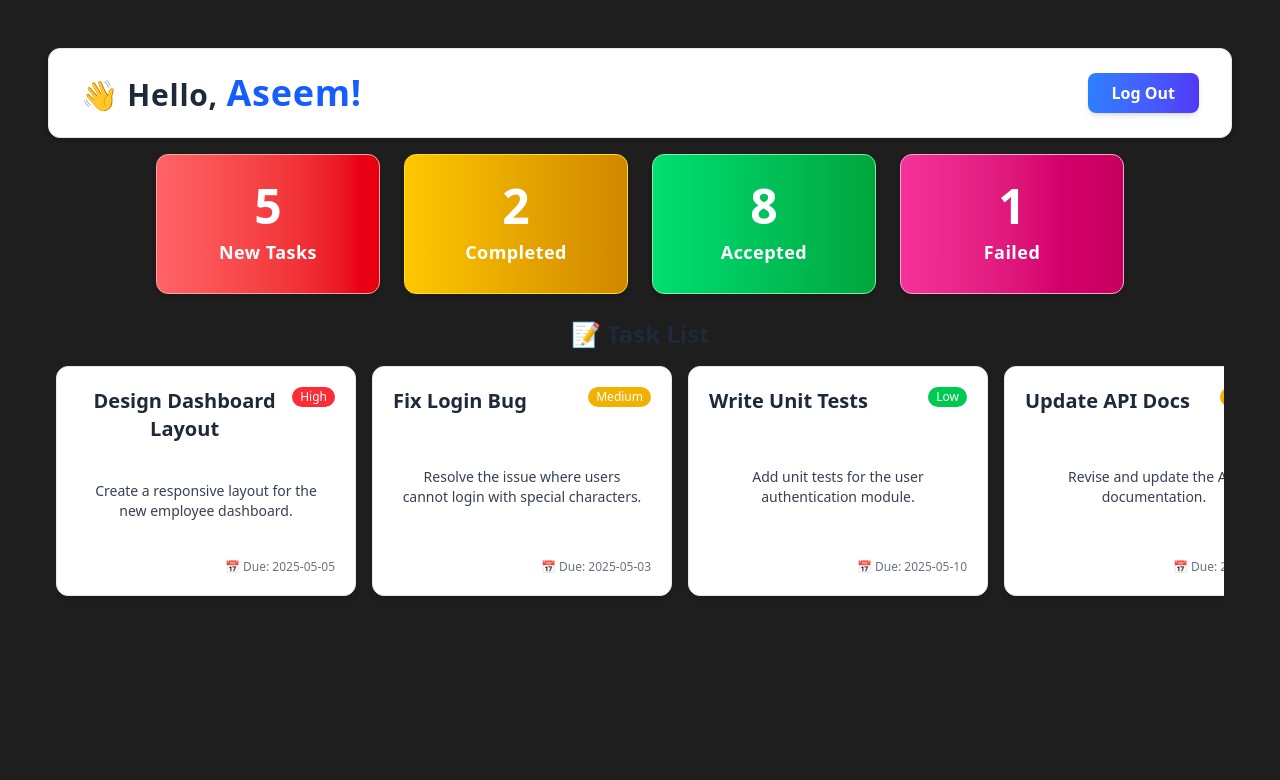
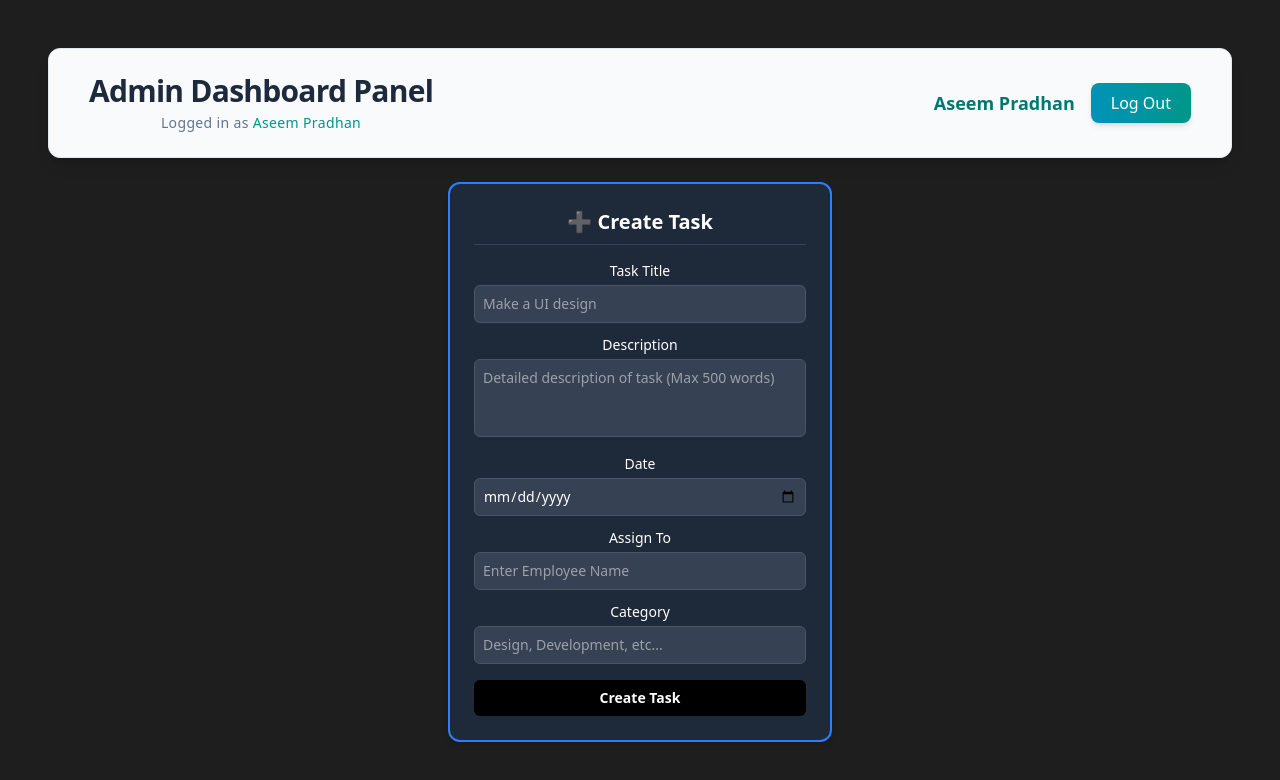
Before and after one commit to ethicalByte1443/Employee-Management-System, a React (Vite) app: page / in a window 1280 px wide. Shown: the top 780 px of the page. Built offline with nearby package versions, Linux system fonts and the light colour scheme.

Commit message:
Adding Admin Panel

```diff
--- a/src/App.jsx
+++ b/src/App.jsx
@@ -1,13 +1,16 @@
 import React from 'react'
 import Login from './components/Auth/Login'
 import EmployeeDashboard from './components/Dashboard/EmployeeDashboard'
+import AdminDashboard from './components/Dashboard/AdminDashboard'
 import './App.css'
 const App = () => {
   return (
     <>
       {/* <Login /> */}
 
-      <EmployeeDashboard />
+      {/* <EmployeeDashboard /> */}
+
+      <AdminDashboard />
     </>
   )
 }
--- a/src/components/Dashboard/AdminDashboard.jsx
+++ b/src/components/Dashboard/AdminDashboard.jsx
@@ -0,0 +1,69 @@
+import React from 'react';
+import AdminHeader from '../other/AdminHeader';
+
+const AdminDashboard = () => {
+  return (
+    <div className="min-h-screen text-white">
+      <AdminHeader username="Aseem Pradhan" />
+
+      <div className="flex justify-center mt-6">
+        <form className="bg-gray-800 p-6 rounded-xl border-2 border-blue-500 w-full max-w-sm shadow-md text-sm">
+          <h2 className="text-xl font-bold mb-4 border-b border-gray-700 pb-2">➕ Create Task</h2>
+
+          <div className="mb-3">
+            <label className="block mb-1 font-medium">Task Title</label>
+            <input
+              type="text"
+              placeholder="Make a UI design"
+              className="w-full p-2 rounded-md bg-gray-700 border border-gray-600 focus:outline-none focus:ring-2 focus:ring-blue-500"
+            />
+          </div>
+
+          <div className="mb-3">
+            <label className="block mb-1 font-medium">Description</label>
+            <textarea
+              placeholder="Detailed description of task (Max 500 words)"
+              rows="3"
+              className="w-full p-2 rounded-md bg-gray-700 border border-gray-600 resize-none focus:outline-none focus:ring-2 focus:ring-blue-500"
+            ></textarea>
+          </div>
+
+          <div className="mb-3">
+            <label className="block mb-1 font-medium">Date</label>
+            <input
+              type="date"
+              className="w-full p-2 rounded-md bg-gray-700 border border-gray-600 focus:outline-none focus:ring-2 focus:ring-blue-500"
+            />
+          </div>
+
+          <div className="mb-3">
+            <label className="block mb-1 font-medium">Assign To</label>
+            <input
+              type="text"
+              placeholder="Enter Employee Name"
+              className="w-full p-2 rounded-md bg-gray-700 border border-gray-600 focus:outline-none focus:ring-2 focus:ring-blue-500"
+            />
+          </div>
+
+          <div className="mb-4">
+            <label className="block mb-1 font-medium">Category</label>
+            <input
+              type="text"
+              placeholder="Design, Development, etc..."
+              className="w-full p-2 rounded-md bg-gray-700 border border-gray-600 focus:outline-none focus:ring-2 focus:ring-blue-500"
+            />
+          </div>
+
+          <button
+            type="submit"
+            className="w-full bg-black hover:bg-gray-950 text-white font-semibold py-2 rounded-md transition duration-300"
+          >
+            Create Task
+          </button>
+        </form>
+      </div>
+    </div>
+  );
+};
+
+export default AdminDashboard;
--- a/src/components/Dashboard/EmployeeDashboard.jsx
+++ b/src/components/Dashboard/EmployeeDashboard.jsx
@@ -2,29 +2,39 @@ import React from "react";
 import Header from "../other/header";
 import TaskListNumber from "../other/tasklistnumber";
 import TaskList from "../TaskList/TaskList";
+
 const EmployeeDashboard = () => {
   return (
     <>
       <Header username={"Aseem"} />
+
       <div className="flex flex-wrap justify-center gap-6 px-6">
-        <TaskListNumber count={5} label="New Tasks" />
+        <TaskListNumber
+          count={5}
+          label="New Tasks"
+          color="from-blue-500 to-indigo-600"
+          borderColor="border-blue-300 dark:border-indigo-600"
+        />
+
         <TaskListNumber
           count={2}
           label="Completed"
-          color="from-yellow-400 to-yellow-600"
-          borderColor="border-yellow-300 dark:border-yellow-700"
+          color="from-indigo-500 to-purple-600"
+          borderColor="border-indigo-400 dark:border-purple-600"
         />
+
         <TaskListNumber
           count={8}
           label="Accepted"
-          color="from-green-400 to-green-600"
-          borderColor="border-green-300 dark:border-green-700"
+          color="from-cyan-500 to-blue-600"
+          borderColor="border-cyan-400 dark:border-blue-600"
         />
+
         <TaskListNumber
           count={1}
           label="Failed"
-          color="from-pink-500 to-pink-700"
-          borderColor="border-pink-300 dark:border-pink-700"
+          color="from-rose-500 to-pink-600"
+          borderColor="border-rose-400 dark:border-pink-600"
         />
       </div>
 
--- /dev/null
+++ b/src/components/other/AdminHeader.jsx
@@ -0,0 +1,29 @@
+import React from 'react';
+
+const AdminHeader = ({ username }) => {
+  return (
+    <header className="bg-slate-50 dark:bg-slate-900 shadow-lg px-10 py-6 m-4 rounded-xl border border-slate-200 dark:border-slate-700">
+      <div className="flex flex-col md:flex-row md:justify-between md:items-center space-y-4 md:space-y-0">
+        <div>
+          <h1 className="text-2xl md:text-3xl font-bold text-slate-800 dark:text-white tracking-tight">
+            Admin Dashboard Panel
+          </h1>
+          <p className="text-sm text-slate-500 dark:text-slate-400 mt-1 tracking-wide">
+            Logged in as <span className="text-teal-600 dark:text-cyan-400">{username}</span>
+          </p>
+        </div>
+
+        <div className="flex items-center gap-4">
+          <div className="text-right">
+            <p className="text-lg font-semibold text-teal-700 dark:text-cyan-400">{username}</p>
+          </div>
+          <button className="bg-gradient-to-r from-cyan-600 to-teal-600 hover:from-cyan-700 hover:to-teal-700 text-white font-medium py-2 px-5 rounded-lg shadow-md transition duration-300">
+            Log Out
+          </button>
+        </div>
+      </div>
+    </header>
+  );
+};
+
+export default AdminHeader;
```
